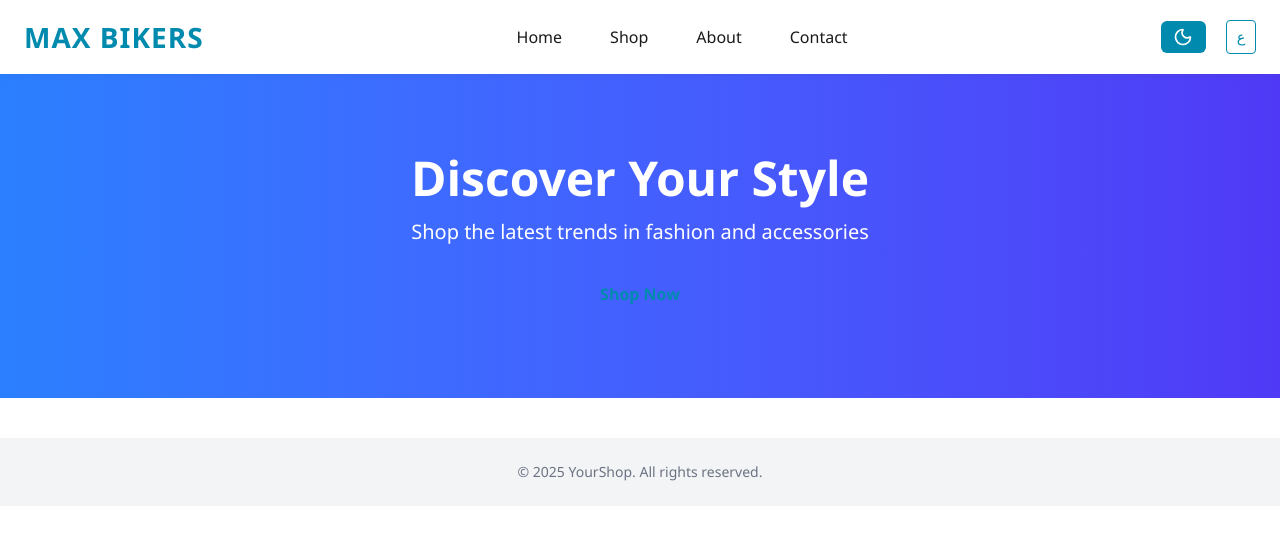
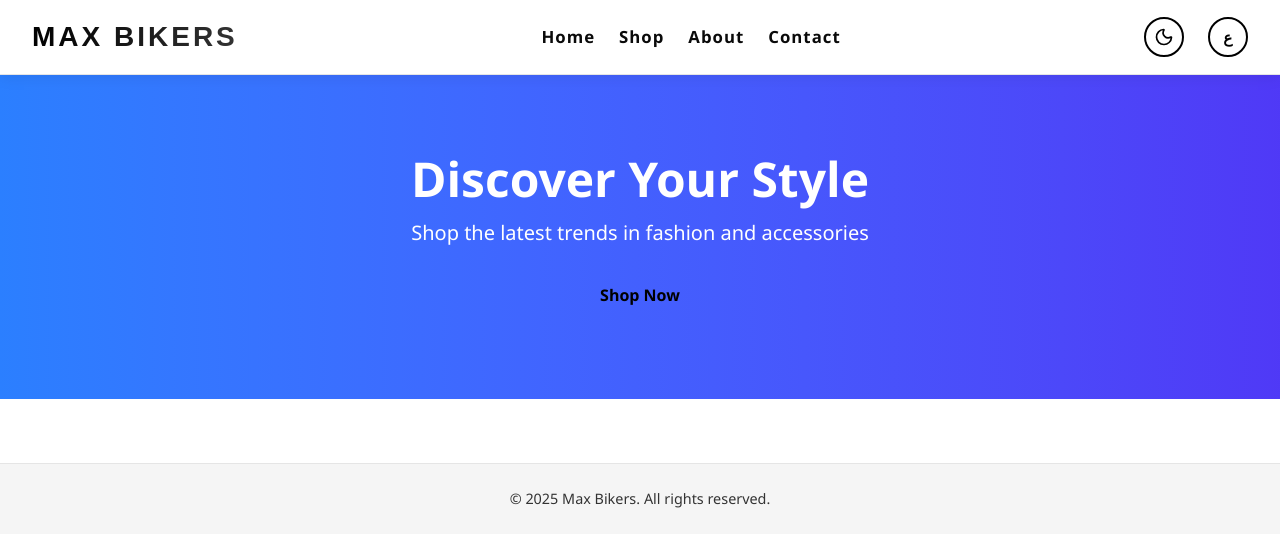
Before and after one commit to matmood-dev/ecommerce-react-springboot, a React (Vite) app in the folder vite-project/: page / in a window 1280 px wide. Shown: the top 546 px of the page. Built offline with nearby package versions, Linux system fonts and the light colour scheme.

Commit message:
fixed theme style color

```diff
--- a/vite-project/src/App.tsx
+++ b/vite-project/src/App.tsx
@@ -10,7 +10,6 @@ import { Shop } from './pages/Shop';
 import Contact from './pages/Contact';
 
 function App() {
-  // ✅ Initialize from localStorage or default to false (light)
   const [isDark, setIsDark] = useState(() => {
     return localStorage.getItem('theme') === 'dark';
   });
@@ -19,10 +18,14 @@ function App() {
     setIsDark(prev => {
       const next = !prev;
       localStorage.setItem('theme', next ? 'dark' : 'light');
-      console.log('Theme changed. isDark:', next);
       return next;
     });
   };
+
+  useEffect(() => {
+    const lang = localStorage.getItem('i18nextLng') || 'en';
+    document.documentElement.dir = lang === 'ar' ? 'rtl' : 'ltr';
+  }, []);
 
   return (
     <ThemeProvider theme={isDark ? darkTheme : lightTheme}>
--- a/vite-project/src/layout/Footer.tsx
+++ b/vite-project/src/layout/Footer.tsx
@@ -1,7 +1,30 @@
+import React from "react";
+import styled from "styled-components";
+import { useTranslation } from "react-i18next";
+
 export default function Footer() {
+  const { t } = useTranslation();
+
   return (
-    <footer className="bg-gray-100 text-center py-6 mt-10 text-sm text-gray-500">
-      © {new Date().getFullYear()} YourShop. All rights reserved.
-    </footer>
+    <FooterWrapper>
+      <FooterContent>
+        © {new Date().getFullYear()} {t("footer.company")}. {t("footer.rights")}
+      </FooterContent>
+    </FooterWrapper>
   );
 }
+
+const FooterWrapper = styled.footer`
+  background: ${({ theme }) => theme.card};
+  color: ${({ theme }) => theme.secondary};
+  text-align: center;
+  padding: 1.5rem 1rem;
+  margin-top: 4rem;
+  border-top: 1px solid ${({ theme }) => theme.border};
+  font-size: 0.9rem;
+  transition: all 0.3s ease;
+`;
+
+const FooterContent = styled.div`
+  direction: inherit;
+`;
--- a/vite-project/src/layout/Navbar.tsx
+++ b/vite-project/src/layout/Navbar.tsx
@@ -1,5 +1,5 @@
 // src/layout/Navbar.tsx
-import React from "react";
+import React, { useEffect } from "react";
 import styled from "styled-components";
 import { Menu, X, Sun, Moon } from "lucide-react";
 import { useTranslation } from "react-i18next";
@@ -13,6 +13,12 @@ export default function Navbar({ toggleTheme, isDark }: Props) {
   const { t, i18n } = useTranslation();
   const [open, setOpen] = React.useState(false);
 
+  // Set initial direction based on language
+  useEffect(() => {
+    const savedLanguage = i18n.language || 'en';
+    document.documentElement.dir = savedLanguage === "ar" ? "rtl" : "ltr";
+  }, [i18n.language]);
+
   const navLinks = [
     { key: "home", path: "/" },
     { key: "shop", path: "/shop" },
@@ -22,7 +28,7 @@ export default function Navbar({ toggleTheme, isDark }: Props) {
 
   const changeLang = (lng: "en" | "ar") => {
     i18n.changeLanguage(lng);
-    document.documentElement.dir = lng === "ar" ? "rtl" : "ltr"; // RTL toggle
+    document.documentElement.dir = lng === "ar" ? "rtl" : "ltr";
   };
 
   return (
@@ -39,27 +45,33 @@ export default function Navbar({ toggleTheme, isDark }: Props) {
         </DesktopMenu>
 
         <Actions>
-          <ThemeToggle onClick={toggleTheme}>
-            {isDark ? <Sun size={20} /> : <Moon size={20} />}
+          <ThemeToggle onClick={toggleTheme} aria-label="Toggle theme">
+            {isDark ? (
+              <Sun size={20} className="icon" />
+            ) : (
+              <Moon size={20} className="icon" />
+            )}
           </ThemeToggle>
 
-          <MobileToggle onClick={() => setOpen(!open)}>
-            {open ? <X size={24} /> : <Menu size={24} />}
-          </MobileToggle>
           <LangToggle
             onClick={() => changeLang(i18n.language === "ar" ? "en" : "ar")}
+            aria-label="Toggle language"
           >
             {i18n.language === "ar" ? "EN" : "ع"}
           </LangToggle>
+
+          <MobileToggle onClick={() => setOpen(!open)} aria-label="Menu">
+            {open ? <X size={24} /> : <Menu size={24} />}
+          </MobileToggle>
         </Actions>
       </NavContainer>
 
       {open && (
         <MobileMenu>
           {navLinks.map(({ key, path }) => (
-            <NavItem key={key} href={path}>
+            <MobileNavItem key={key} href={path} onClick={() => setOpen(false)}>
               {t(key)}
-            </NavItem>
+            </MobileNavItem>
           ))}
         </MobileMenu>
       )}
@@ -67,26 +79,48 @@ export default function Navbar({ toggleTheme, isDark }: Props) {
   );
 }
 
+// Updated theme colors (add these to your theme.ts)
+/*
+export const lightTheme = {
+  background: '#f8f9fa',
+  text: '#2d3436',
+  primary: '#0984e3',
+  secondary: '#00cec9',
+  accent: '#fd79a8',
+  card: '#ffffff',
+  border: '#dfe6e9',
+};
+
+export const darkTheme = {
+  background: '#1e272e',
+  text: '#f5f6fa',
+  primary: '#00a8ff',
+  secondary: '#00d2d3',
+  accent: '#e84393',
+  card: '#2f3640',
+  border: '#353b48',
+};
+*/
+
 const Header = styled.header`
   position: sticky;
   top: 0;
   z-index: 50;
-  background: ${({ theme }) => theme.background};
-  color: ${({ theme }) => theme.text};
-  box-shadow: ${({ theme }) =>
-    theme.background === "#1a1a1a"
-      ? "0 4px 12px rgba(0, 0, 0, 0.6)" // Dark mode shadow
-      : "0 2px 8px rgba(0, 0, 0, 0.05)"}; // Light mode shadow
-  transition: box-shadow 0.3s ease, background 0.3s ease;
+  background: ${({ theme }) => theme.header.background};
+  color: ${({ theme }) => theme.header.text};
+  box-shadow: ${({ theme }) => theme.header.shadow};
+  transition: all 0.3s ease;
+  border-bottom: 1px solid ${({ theme }) => theme.header.border};
 `;
 
 const NavContainer = styled.div`
   max-width: 1280px;
   margin: 0 auto;
-  padding: 1rem 1.5rem;
+  padding: 1rem 2rem;
   display: flex;
   justify-content: space-between;
   align-items: center;
+  gap: 1rem;
 `;
 
 const Logo = styled.div`
@@ -94,12 +128,29 @@ const Logo = styled.div`
   font-weight: 800;
   color: ${({ theme }) => theme.primary};
   text-transform: uppercase;
-  letter-spacing: 1px;
+  letter-spacing: 3px;
+  font-family: 'Montserrat', sans-serif;
+  background: linear-gradient(
+    to right,
+    ${({ theme }) => theme.primary},
+    ${({ theme }) => theme.secondary}
+  );
+  -webkit-background-clip: text;
+  -webkit-text-fill-color: transparent;
+  background-clip: text;
+  text-fill-color: transparent;
+  transition: all 0.3s ease;
+
+  &:hover {
+    transform: scale(1.02);
+    letter-spacing: 4px;
+  }
 `;
 
 const DesktopMenu = styled.nav`
   display: none;
-  gap: 2rem;
+  gap: 1.5rem;
+  margin: 0 auto;
 
   @media (min-width: 768px) {
     display: flex;
@@ -107,15 +158,33 @@ const DesktopMenu = styled.nav`
 `;
 
 const NavItem = styled.a`
-  font-weight: 500;
+  font-weight: 600;
   text-decoration: none;
   color: ${({ theme }) => theme.text};
-  padding: 0.5rem;
-  transition: all 0.25s ease;
+  padding: 0.5rem 0;
+  transition: all 0.3s ease;
+  position: relative;
+  font-size: 1.05rem;
+  letter-spacing: 1px;
+
+  &::after {
+    content: '';
+    position: absolute;
+    bottom: 0;
+    left: 0;
+    width: 0;
+    height: 2px;
+    background: ${({ theme }) => theme.primary};
+    transition: width 0.3s ease;
+  }
 
   &:hover {
     color: ${({ theme }) => theme.primary};
-    transform: translateY(-2px);
+    letter-spacing: 2px;
+
+    &::after {
+      width: 100%;
+    }
   }
 `;
 
@@ -125,39 +194,70 @@ const Actions = styled.div`
   gap: 1rem;
 
   @media (min-width: 768px) {
-    gap: 1.25rem;
+    gap: 1.5rem;
   }
 `;
 
 const ThemeToggle = styled.button`
-  background: ${({ theme }) => theme.primary};
-  color: #fff;
-  border: none;
-  padding: 0.4rem 0.8rem;
-  border-radius: 6px;
+  background: transparent;
+  color: ${({ theme }) => theme.primary};
+  border: 2px solid ${({ theme }) => theme.primary};
+  padding: 0.5rem;
+  border-radius: 50%;
   display: flex;
   align-items: center;
   justify-content: center;
   cursor: pointer;
-  transition: background 0.3s;
+  transition: all 0.3s ease;
+  width: 40px;
+  height: 40px;
 
   &:hover {
-    background: ${({ theme }) => theme.primaryHover || "#0073aa"};
+    background: ${({ theme }) => theme.primary};
+    color: ${({ theme }) => theme.background};
+    transform: scale(1.1) rotate(15deg);
   }
+`;
 
-  @media (max-width: 767px) {
-    padding: 0.3rem 0.6rem;
-    font-size: 0.875rem;
+const LangToggle = styled.button`
+  font-size: 0.95rem;
+  font-weight: 600;
+  padding: 0.4rem 0.8rem;
+  border-radius: 20px;
+  background: transparent;
+  color: ${({ theme }) => theme.primary};
+  border: 2px solid ${({ theme }) => theme.primary};
+  transition: all 0.3s ease;
+  cursor: pointer;
+  letter-spacing: 1px;
+
+  &:hover {
+    background: ${({ theme }) => theme.primary};
+    color: ${({ theme }) => theme.background};
+    transform: scale(1.05);
+    letter-spacing: 2px;
   }
 `;
 
 const MobileToggle = styled.button`
-  background: none;
-  border: none;
-  color: inherit;
+  background: ${({ theme }) => theme.card || 'transparent'};
+  border: 2px solid ${({ theme }) => theme.primary};
+  color: ${({ theme }) => theme.primary};
   display: flex;
   align-items: center;
+  justify-content: center;
   cursor: pointer;
+  border-radius: 8px;
+  padding: 0.5rem;
+  transition: all 0.3s ease;
+  width: 40px;
+  height: 40px;
+
+  &:hover {
+    background: ${({ theme }) => theme.primary};
+    color: white;
+    transform: scale(1.05);
+  }
 
   @media (min-width: 768px) {
     display: none;
@@ -167,25 +267,39 @@ const MobileToggle = styled.button`
 const MobileMenu = styled.div`
   display: flex;
   flex-direction: column;
-  padding: 0 1.5rem 1rem;
-  gap: 0.75rem;
+  padding: 0 2rem 1.5rem;
+  gap: 1rem;
+  background: ${({ theme }) => theme.card || theme.background};
+  border-top: 1px solid ${({ theme }) => theme.border};
+  animation: fadeIn 0.3s ease;
+
+  @keyframes fadeIn {
+    from {
+      opacity: 0;
+      transform: translateY(-10px);
+    }
+    to {
+      opacity: 1;
+      transform: translateY(0);
+    }
+  }
 
   @media (min-width: 768px) {
     display: none;
   }
 `;
 
-const LangToggle = styled.button`
-  font-size: 0.9rem;
-  padding: 0.3rem 0.6rem;
-  border-radius: 4px;
-  background: transparent;
-  color: ${({ theme }) => theme.primary};
-  border: 1px solid ${({ theme }) => theme.primary};
-  transition: 0.3s;
+const MobileNavItem = styled.a`
+  font-weight: 600;
+  text-decoration: none;
+  color: ${({ theme }) => theme.text};
+  padding: 0.75rem 0;
+  transition: all 0.3s ease;
+  border-bottom: 1px solid ${({ theme }) => theme.border};
+  font-size: 1.1rem;
 
   &:hover {
-    background: ${({ theme }) => theme.primary};
-    color: #fff;
+    color: ${({ theme }) => theme.primary};
+    padding-left: 0.5rem;
   }
 `;
--- a/vite-project/src/locales/ar.json
+++ b/vite-project/src/locales/ar.json
@@ -2,5 +2,10 @@
   "home": "الرئيسية",
   "shop": "المتجر",
   "about": "من نحن",
-  "contact": "اتصل بنا"
+  "contact": "اتصل بنا",
+
+  "footer": {
+    "company": "ماكس بايكرز",
+    "rights": "جميع الحقوق محفوظة."
+  }
 }
--- a/vite-project/src/locales/en.json
+++ b/vite-project/src/locales/en.json
@@ -2,5 +2,10 @@
   "home": "Home",
   "shop": "Shop",
   "about": "About",
-  "contact": "Contact"
+  "contact": "Contact",
+
+  "footer": {
+    "company": "Max Bikers",
+    "rights": "All rights reserved."
+  }
 }
--- a/vite-project/src/styles/Theme.ts
+++ b/vite-project/src/styles/Theme.ts
@@ -1,14 +1,32 @@
 // src/styles/theme.ts
 export const lightTheme = {
   background: '#ffffff',
-  text: '#1a1a1a',
-  primary: '#008aad',
+  text: '#0a0a0a',       // Deep black for maximum contrast
+  primary: '#000000',    // Pure black as primary
+  secondary: '#333333',  // Dark gray for gradients
+  accent: '#555555',     // Medium gray for accents
+  card: '#f5f5f5',      // Very light gray for cards
+  border: '#e5e5e5',     // Light gray border
+  header: {
+    background: '#ffffff',
+    text: '#0a0a0a',
+    shadow: '0 2px 15px rgba(0, 0, 0, 0.08)',
+    border: '#e5e5e5'
+  }
 };
 
 export const darkTheme = {
-  background: '#1a1a1a',
-  text: '#ffffff',
-  primary: '#00bcd4',
+  background: '#0a0a0a',  // Deep black background
+  text: '#ffffff',       // Pure white text
+  primary: '#ffffff',    // White as primary
+  secondary: '#cccccc',  // Light gray for gradients
+  accent: '#999999',     // Medium gray for accents
+  card: '#1a1a1a',      // Dark gray cards
+  border: '#333333',     // Dark gray border
+  header: {
+    background: '#0a0a0a',
+    text: '#ffffff',
+    shadow: '0 2px 15px rgba(0, 0, 0, 0.3)',
+    border: '#333333'
+  }
 };
-
-export type ThemeType = typeof lightTheme;
```
